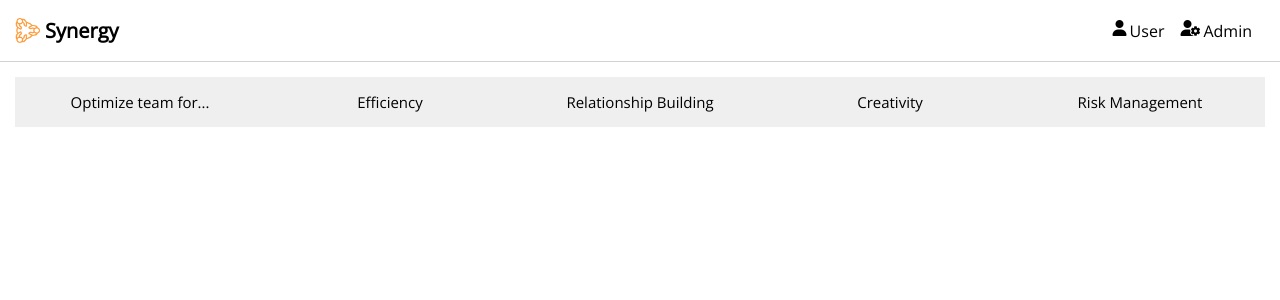
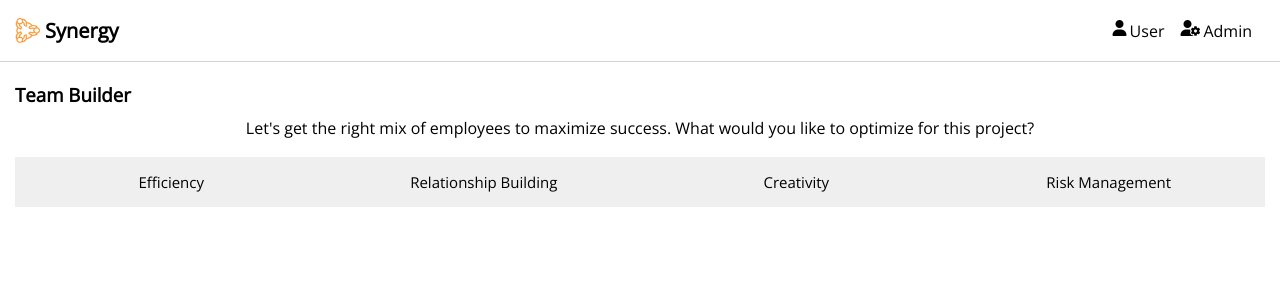
Before and after one commit to NCiarelli/synergy-angular, an Angular app: page /team-builder in a window 1280 px wide. Shown: the top 300 px of the page. Built offline with nearby package versions, Linux system fonts and the light colour scheme.

Commit message:
hid buttons and instructions when built team is displayed

```diff
--- a/src/app/team-builder/team-builder.component.html
+++ b/src/app/team-builder/team-builder.component.html
@@ -1,8 +1,15 @@
-<!-- <h3>Team Builder</h3> -->
-<section id="button-section">
+<section id="instructional-copy">
+  <h3>Team Builder</h3>
+  <p class="instructions" *ngIf="!teamBuilt">
+    Let's get the right mix of employees to maximize success. What would you
+    like to optimize for this project?
+  </p>
+</section>
+<div class="team-formula-container"></div>
+<section id="button-section" *ngIf="!teamBuilt">
   <!-- buttons for loadouts -->
   <div class="btn-container">
-    <button class="team-names team-name-btn">Optimize team for...</button>
+    <!-- <button class="team-names team-name-btn">Optimize team for...</button> -->
     <button
       class="team-names"
       *ngFor="let teamType of teamTypes"
@@ -51,7 +58,10 @@
 </section>
 
 <section class="created-team" *ngIf="teamBuilt">
-  <h4 class="created-team-header">Meet your team:</h4>
+  <h4 class="created-team-header">
+    This team is ready to get to work and is optimized for
+    {{ activeTeamTypeName }}
+  </h4>
   <div class="team-container created-team">
     <div *ngFor="let slot of doneTeam" class="member-slot">
       <div class="cardBanner"></div>
--- a/src/app/team-builder/team-builder.component.ts
+++ b/src/app/team-builder/team-builder.component.ts
@@ -65,16 +65,16 @@ export class TeamBuilderComponent implements OnInit {
   activeHeaderText: string = "";
   teamBuilt: boolean = false;
   doneTeam: any[] = [];
+  activeTeamTypeName: string = "";
+  constructor(private profileService: ProfileService) {}
 
-  constructor(private profileService: ProfileService) { }
-
-  ngOnInit() { }
+  ngOnInit() {}
 
   // Sets up the structure of the team builder for this team type by using the pre-defined team types object
   // Uses the HTML templates to populate
   createBuilder(teamType) {
     // Set up structure of employee slots for the team  type
-    this.teamSlots = [...(teamType.structure)];
+    this.teamSlots = [...teamType.structure];
     // Set what the background color should be for this team type
     this.headerBackgroundClass = teamType.backgroundClass;
     // Clear out any previous team selection
@@ -86,6 +86,7 @@ export class TeamBuilderComponent implements OnInit {
     // Reset the built team boolean and array
     this.teamBuilt = false;
     this.doneTeam = [];
+    this.activeTeamTypeName = teamType.name;
   }
 
   // Add an employee to the team's slots for the current personality type
@@ -166,5 +167,4 @@ export class TeamBuilderComponent implements OnInit {
       return false;
     }
   }
-
 }
```
